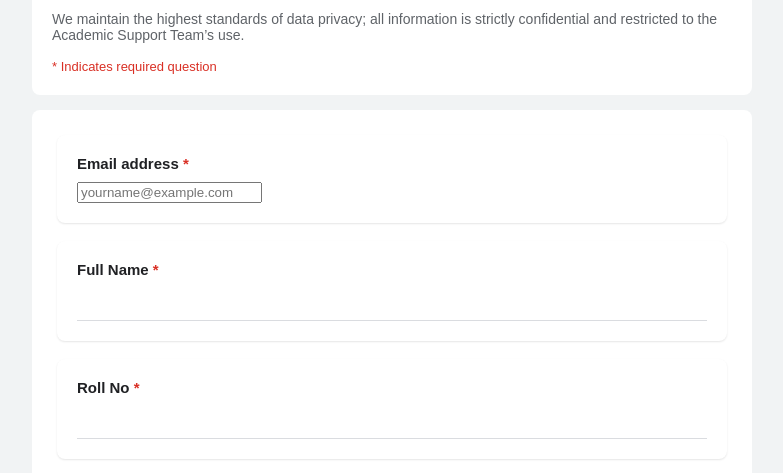
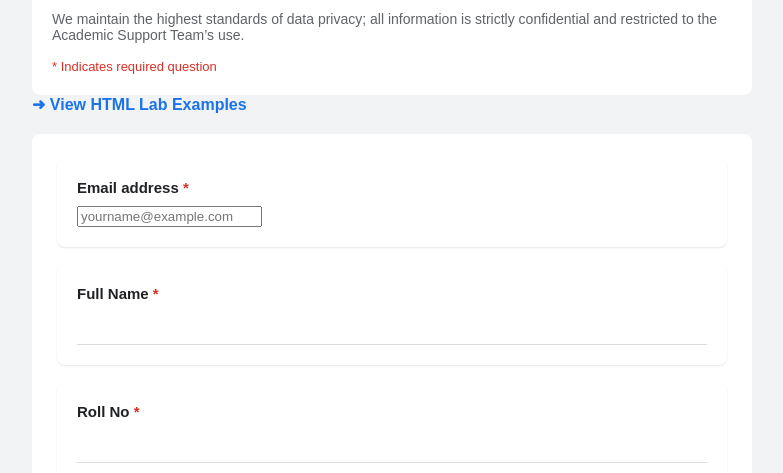
Before and after one commit to Alishba-AA/web-engineering-lab, a plain HTML site: page index.html in a window 1280 px wide. Shown: the part 327-800 px from the top of the page, without its empty margins (248-1031 px from the left). Drawn offline with Linux system fonts and the light colour scheme.

Commit message:
Added link to examples page

```diff
--- a/index.html
+++ b/index.html
@@ -28,6 +28,16 @@
         </p>
         <span class="required-note">* Indicates required question</span>
     </div>
+
+    <div style="margin-bottom:20px;">
+    <a href="examples.html" style="
+        color:#1a73e8;
+        font-weight:bold;
+        text-decoration:none;
+    ">
+        ➜ View HTML Lab Examples
+    </a>
+</div>
 
     <form>
         <div class="field">
```
